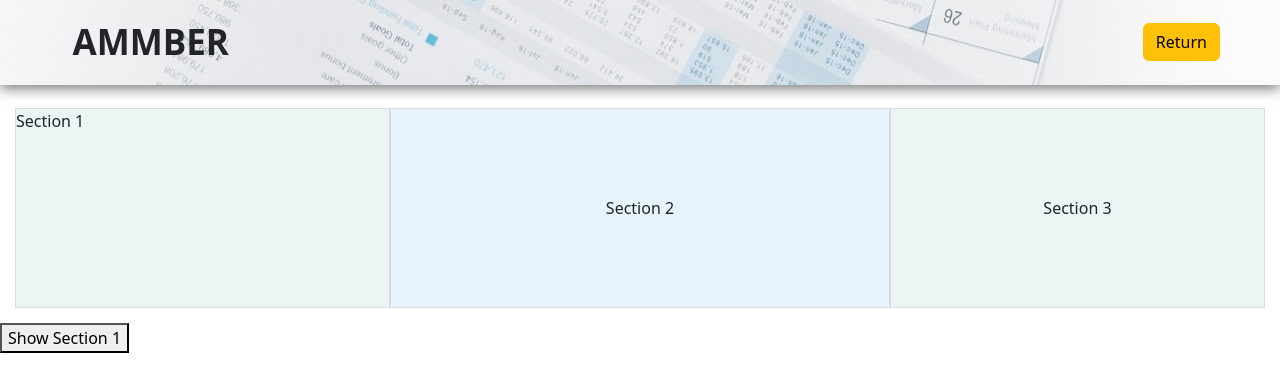
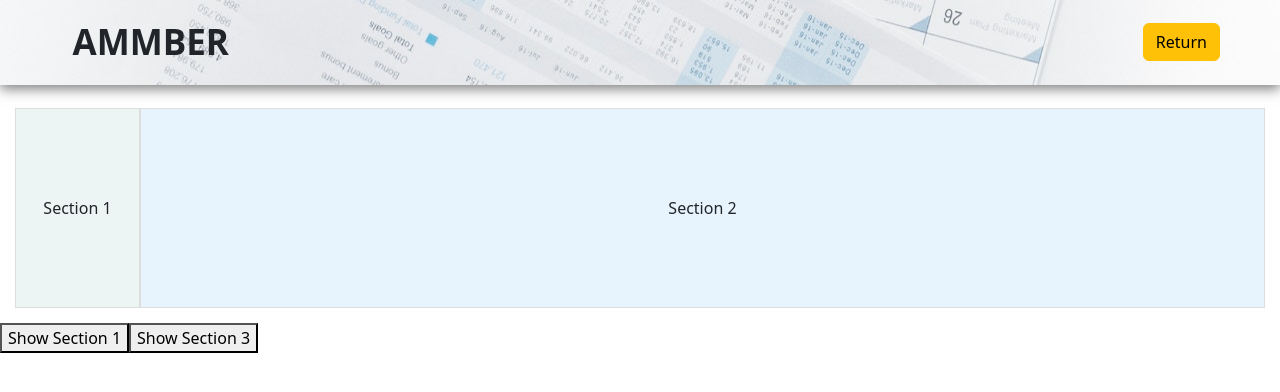
Before and after one commit to MotivationalModelling/mm-local-editor, a React (Vite) app: page /projectEdit in a window 1280 px wide. Both pictures are taken after a click on the button "Show Section 1". Shown: the top 392 px of the page. Built offline with nearby package versions, Linux system fonts and the light colour scheme.

Commit message:
Finish implementing resize panels

```diff
--- a/src/components/ProjectEdit.tsx
+++ b/src/components/ProjectEdit.tsx
@@ -5,13 +5,21 @@ import { useState } from "react";
 
 const ProjectEdit = () => {
   const [showGoalSection, setShowGoalSection] = useState(false);
+  const [showGraphSection, setShowGraphSection] = useState(false);
 
   return (
     <div>
       <ProjectEditHeader />
-      <SectionPanel showGoalSection={showGoalSection} />
+      <SectionPanel
+        showGoalSection={showGoalSection}
+        showGraphSection={showGraphSection}
+        paddingX={15}
+      />
       <button onClick={() => setShowGoalSection(!showGoalSection)}>
         Show Section 1
+      </button>
+      <button onClick={() => setShowGraphSection(!showGraphSection)}>
+        Show Section 3
       </button>
     </div>
   );
--- a/src/components/SectionPanel.tsx
+++ b/src/components/SectionPanel.tsx
@@ -1,4 +1,5 @@
-import { Resizable } from "re-resizable";
+import { useEffect, useRef, useState } from "react";
+import { Resizable, ResizeCallback } from "re-resizable";
 import "./SectionPanel.css";
 
 const defaultStyle = {
@@ -8,58 +9,134 @@ const defaultStyle = {
   border: "solid 1px #ddd",
 };
 
+const DEFINED_PROPOTIONS = {
+  maxWidth: "80%",
+  minWidth: "10%",
+};
+
 type SectionPanelProps = {
   showGoalSection: boolean;
+  showGraphSection: boolean;
+  paddingX: number;
 };
 
-const SectionPanel = ({ showGoalSection }: SectionPanelProps) => {
+const SectionPanel = ({
+  showGoalSection,
+  showGraphSection,
+  paddingX,
+}: SectionPanelProps) => {
+  const [sectionOneWidth, setSectionOneWidth] = useState(0);
+  const [sectionThreeWidth, setSectionThreeWidth] = useState(0);
+  const [parentWidth, setParentWidth] = useState(0);
+
+  const sectionTwoRef = useRef<HTMLDivElement>(null);
+  const parentRef = useRef<HTMLDivElement>(null);
+
+  // Handle section one resize and section three auto resize
+  const handleResizeSectionOne: ResizeCallback = (
+    event,
+    direction,
+    ref,
+    delta
+  ) => {
+    setSectionOneWidth(ref.offsetWidth);
+    // If the width sum exceed the parent total width, auto resize the section three until reach the minimum
+    if (
+      sectionTwoRef.current &&
+      ref.offsetWidth + sectionTwoRef.current.offsetWidth + sectionThreeWidth >=
+        parentWidth
+    ) {
+      setSectionThreeWidth(
+        parentWidth - ref.offsetWidth - sectionTwoRef.current.offsetWidth
+      );
+    }
+  };
+
+  // Handle section three resize and section one auto resize
+  const handleResizeSectionThree: ResizeCallback = (
+    event,
+    direction,
+    ref,
+    delta
+  ) => {
+    setSectionThreeWidth(ref.offsetWidth);
+    // If the width sum exceed the parent total width, auto resize the section one until reach the minimum
+    if (
+      sectionTwoRef.current &&
+      sectionOneWidth + sectionTwoRef.current.offsetWidth + ref.offsetWidth >=
+        parentWidth
+    ) {
+      setSectionOneWidth(
+        parentWidth - ref.offsetWidth - sectionTwoRef.current.offsetWidth
+      );
+    }
+  };
+
+  // Get the parent div inner width and set initial width for section three
+  useEffect(() => {
+    if (parentRef.current) {
+      setParentWidth(parentRef.current?.clientWidth - paddingX * 2);
+      setSectionThreeWidth(parentWidth * 0.5);
+    }
+  }, []);
+
   return (
     <div
       style={{
-        // width: "100%",
+        width: "100%",
         display: "flex",
-        padding: "15px",
+        padding: paddingX,
       }}
+      ref={parentRef}
     >
+      {/* Goal List Section */}
       <Resizable
-        // bounds="parent"
         handleClasses={{ right: "right-handler" }}
         enable={{ right: true }}
         style={{
           ...defaultStyle,
           backgroundColor: "rgb(236, 244, 244)",
-          display: showGoalSection ? "" : "none",
+          display: showGoalSection ? "flex" : "none",
         }}
-        defaultSize={{ width: "30%", height: "200px" }}
-        maxWidth="80%"
-        minWidth="10%"
+        size={{ width: sectionOneWidth, height: "200px" }}
+        maxWidth={DEFINED_PROPOTIONS.maxWidth}
+        minWidth={DEFINED_PROPOTIONS.minWidth}
+        onResize={handleResizeSectionOne}
       >
         {/* First Panel Content */}
         Section 1
       </Resizable>
 
+      {/* Cluster Hierachy Section */}
       <div
         style={{
           ...defaultStyle,
           width: "100%",
-          // display: "none",
+          minWidth: DEFINED_PROPOTIONS.minWidth,
+          height: 200,
           backgroundColor: "rgba(35, 144, 231, 0.1)",
         }}
+        ref={sectionTwoRef}
       >
         Section 2
       </div>
+
+      {/* Graph Render Section */}
       <Resizable
-        // bounds="parent"
         handleClasses={{ left: "left-handler" }}
         enable={{ left: true }}
         style={{
           ...defaultStyle,
           backgroundColor: "rgb(236, 244, 244)",
-          // display: "none",
+          display: showGraphSection ? "flex" : "none",
         }}
-        defaultSize={{ width: "30%", height: "200px" }}
-        maxWidth="80%"
-        minWidth="10%"
+        size={{
+          width: sectionThreeWidth,
+          height: 200,
+        }}
+        maxWidth={DEFINED_PROPOTIONS.maxWidth}
+        minWidth={DEFINED_PROPOTIONS.minWidth}
+        onResize={handleResizeSectionThree}
       >
         {/* Third Panel Content */}
         Section 3
```
